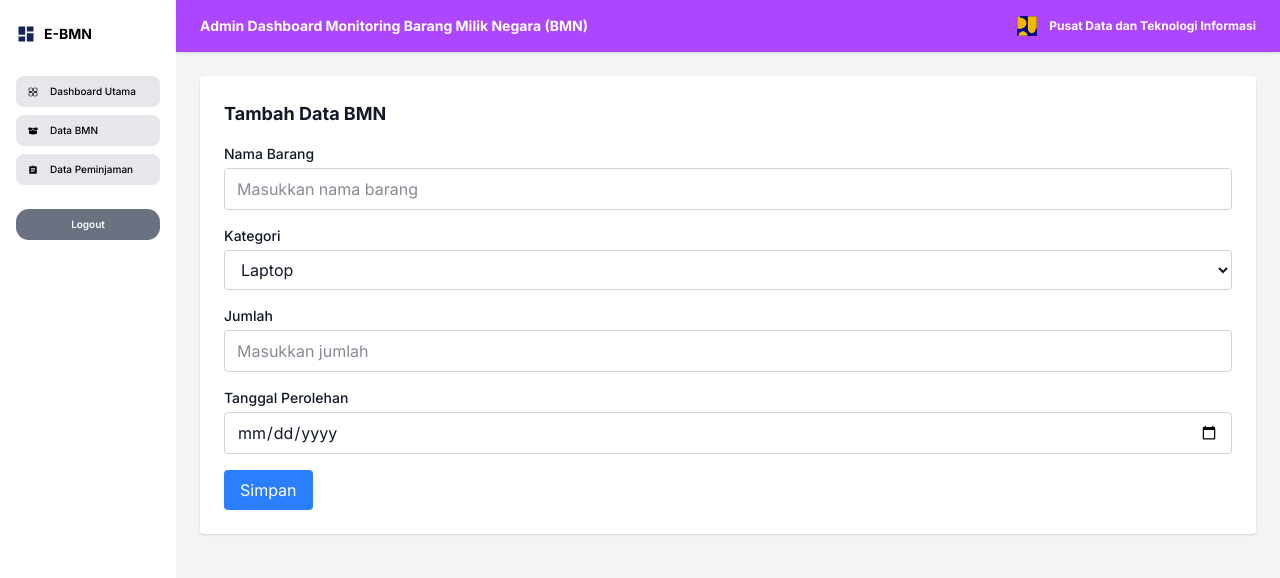
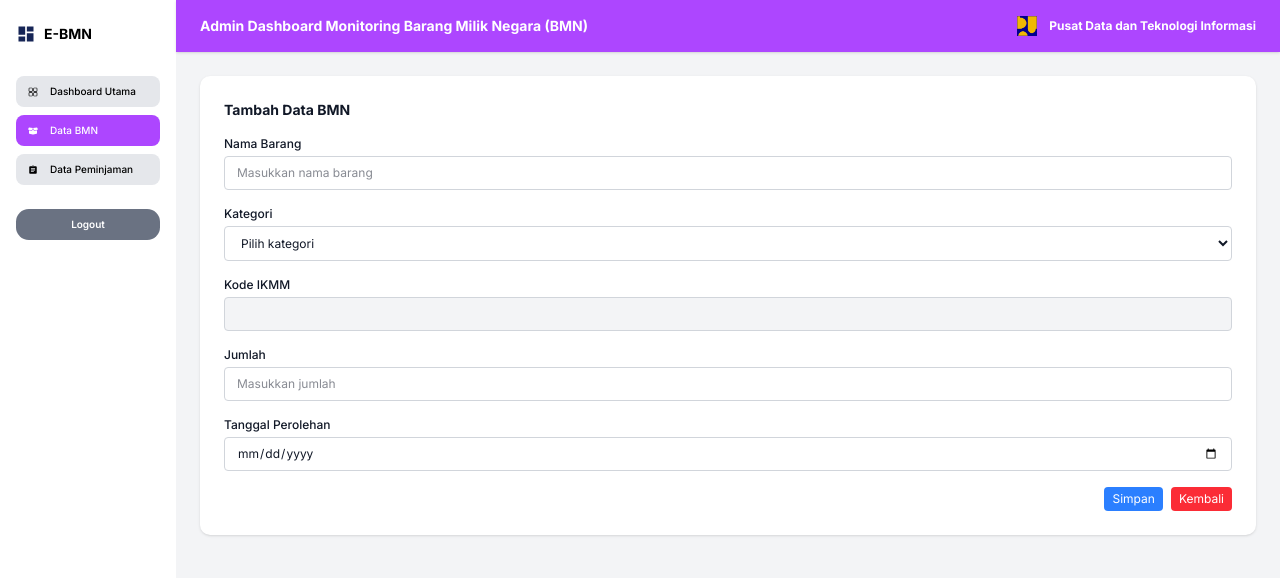
Before and after one commit to NayyaraMarshall/bmn-dashboard, a Next.js app: page /admin/bmn/add-bmn in a window 1280 px wide. Shown: the top 578 px of the page. Built offline with nearby package versions, Linux system fonts and the light colour scheme.

Commit message:
create add bmn page

```diff
--- a/app/admin/bmn/add-bmn/page.tsx
+++ b/app/admin/bmn/add-bmn/page.tsx
@@ -1,45 +1,153 @@
 "use client";
 
+import { useState } from "react";
+import { useRouter } from "next/navigation";
+import { dataBMN, BMN } from "@/data/dataBMN";
+
 export default function AddBMNPage() {
+  const router = useRouter();
+
+  // state
+  const [namaBarang, setNamaBarang] = useState("");
+  const [kategori, setKategori] = useState("");
+  const [jumlahBarang, setJumlahBarang] = useState<number | "">("");
+  const [tanggalPerolehan, setTanggalPerolehan] = useState("");
+  const [ikmm, setIkmm] = useState(""); // otomatis terisi
+
+  // mapping kategori -> ikmm
+  const kategoriToIkmm: Record<string, string> = {
+    Laptop: "3100106002",
+    TV: "3100103002",
+    Monitor: "3100106002",
+    Printer: "3100104002",
+  };
+
+  // format tanggal
+  const formatDate = (isoDate: string): string => {
+    const [year, month, day] = isoDate.split("-");
+    return `${day}-${month}-${year}`;
+  };
+
+  // submit
+  const handleSubmit = (e: React.FormEvent) => {
+    e.preventDefault();
+
+    if (!namaBarang || !kategori || !jumlahBarang || !tanggalPerolehan) {
+      alert("Semua field wajib diisi");
+      return;
+    }
+
+    const newBMN: BMN = {
+      idBMN: dataBMN.length + 1,
+      ikmm,
+      unit: 1,
+      namaBarang,
+      kategori,
+      jumlahBarang: Number(jumlahBarang),
+      tanggalPerolehan: formatDate(tanggalPerolehan),
+      kondisiBaik: Number(jumlahBarang),
+      kondisiRusak: 0,
+      dipinjam: 0,
+    };
+
+    dataBMN.push(newBMN);
+    router.push("/admin/bmn");
+  };
+
   return (
-    <div className="bg-white p-6 rounded shadow">
-      <h2 className="text-lg font-bold mb-4">Tambah Data BMN</h2>
-      <form className="space-y-4">
+    <div className="bg-white p-6 rounded-lg shadow">
+      <h2 className="text-sm font-bold mb-4">Tambah Data BMN</h2>
+      <form className="space-y-4" onSubmit={handleSubmit}>
         <div>
-          <label className="block text-sm font-medium mb-1">Nama Barang</label>
+          <label className="block text-xs font-medium mb-1">Nama Barang</label>
           <input
             type="text"
-            className="w-full border px-3 py-2 rounded"
+            className="text-xs w-full border px-3 py-2 rounded"
             placeholder="Masukkan nama barang"
+            value={namaBarang}
+            onChange={(e) => setNamaBarang(e.target.value)}
+            required
           />
         </div>
+
+        {/* kategori */}
         <div>
-          <label className="block text-sm font-medium mb-1">Kategori</label>
-          <select className="w-full border px-3 py-2 rounded">
-            <option>Laptop</option>
-            <option>TV</option>
-            <option>Monitor</option>
-            <option>Printer</option>
+          <label className="block text-xs font-medium mb-1">Kategori</label>
+          <select
+            className="text-xs w-full border px-3 py-2 rounded"
+            value={kategori}
+            onChange={(e) => {
+              const val = e.target.value;
+              setKategori(val);
+              setIkmm(kategoriToIkmm[val] || "");
+            }}
+            required
+          >
+            <option value="">Pilih kategori</option>
+            <option value="Laptop">Laptop</option>
+            <option value="TV">TV</option>
+            <option value="Monitor">Monitor</option>
+            <option value="Printer">Printer</option>
           </select>
         </div>
+
+        {/* ikmm otomatis */}
         <div>
-          <label className="block text-sm font-medium mb-1">Jumlah</label>
+          <label className="block text-xs font-medium mb-1">Kode IKMM</label>
+          <input
+            type="text"
+            className="text-xs w-full border px-3 py-2 rounded bg-gray-100"
+            value={ikmm}
+            readOnly
+          />
+        </div>
+
+        {/* jumlah */}
+        <div>
+          <label className="block text-xs font-medium mb-1">Jumlah</label>
           <input
             type="number"
-            className="w-full border px-3 py-2 rounded"
+            min={1}
+            className="text-xs w-full border px-3 py-2 rounded"
             placeholder="Masukkan jumlah"
+            value={jumlahBarang}
+            onChange={(e) =>
+              setJumlahBarang(
+                e.target.value === "" ? "" : Math.max(1, Number(e.target.value))
+              )
+            }
+            required
           />
         </div>
+
+        {/* tanggal */}
         <div>
-          <label className="block text-sm font-medium mb-1">Tanggal Perolehan</label>
-          <input type="date" className="w-full border px-3 py-2 rounded" />
+          <label className="block text-xs font-medium mb-1">Tanggal Perolehan</label>
+          <input
+            type="date"
+            className="text-xs w-full border px-3 py-2 rounded"
+            value={tanggalPerolehan}
+            onChange={(e) => setTanggalPerolehan(e.target.value)}
+            required
+          />
         </div>
-        <button
-          type="submit"
-          className="bg-blue-500 text-white px-4 py-2 rounded hover:bg-blue-600"
-        >
-          Simpan
-        </button>
+
+        {/* tombol */}
+        <div className="flex gap-2 justify-end">
+          <button
+            type="submit"
+            className="cursor-pointer text-xs bg-blue-500 text-white px-2 py-1 rounded hover:bg-blue-600"
+          >
+            Simpan
+          </button>
+          <button
+            type="button"
+            className="cursor-pointer text-xs bg-red-500 text-white px-2 py-1 rounded hover:bg-red-600"
+            onClick={() => router.push("/admin/bmn")}
+          >
+            Kembali
+          </button>
+        </div>
       </form>
     </div>
   );
--- a/app/admin/bmn/page.tsx
+++ b/app/admin/bmn/page.tsx
@@ -12,7 +12,7 @@ import { dataBMN } from "@/data/dataBMN";
 export default function DataBMNAdminPage() {
   const [search, setSearch] = useState("");
   const [kategori, setKategori] = useState("all");
-  const router = useRouter();   // 👈 pakai router
+  const router = useRouter();
 
   // Sort
   const sortedData = [...dataBMN].sort((a, b) => {
@@ -78,9 +78,8 @@ export default function DataBMNAdminPage() {
 
         {/* Add Button */}
         <Button
-          variant="default"
-          className="cursor-pointer text-xs h-[24px] px-3"
-          onClick={() => router.push("/admin/bmn/add-bmn")}   // 👈 redirect ke form
+          className="bg-blue-500 hover:bg-blue-600 cursor-pointer text-xs h-[24px] px-3"
+          onClick={() => router.push("/admin/bmn/add-bmn")}
         >
           + Add
         </Button>
--- a/components/Sidebar.tsx
+++ b/components/Sidebar.tsx
@@ -31,21 +31,22 @@ export default function Sidebar({ role }: { role: "admin" | "user" }) {
         </div>
         <nav className="px-4">
           <ul className="space-y-2">
-            {menuItems.map((item) => (
+            {menuItems.map((item) => {
+              const isActive = pathname.startsWith(item.href); // 👈 ganti logic di sini
+              return (
                 <li key={item.href}>
                   <Link
                     href={item.href}
                     className={`text-[10px] mb-2 flex font-medium items-center gap-3 block py-2 px-3 rounded-md transition-colors ${
-                    pathname === item.href
-                      ? activeColor
-                      : "bg-gray-200 " + hoverColor
+                      isActive ? activeColor : "bg-gray-200 " + hoverColor
                     }`}
                   >
                     {item.icon}
                     {item.label}
                   </Link>
                 </li>
-            ))}
+              );
+            })}
           </ul>
         </nav>
       </div>
--- a/data/dataBMN.ts
+++ b/data/dataBMN.ts
@@ -16,10 +16,10 @@ export const dataBMN: BMN[] = [
     idBMN: 1,
     ikmm: "3100102002",
     unit: 33,
-    namaBarang: "Lenovo IdeaPad 3 14/TL6",
+    namaBarang: "Lenovo IdeaPad 3 14-TL6",
     kategori: "Laptop",
     jumlahBarang: 12,
-    tanggalPerolehan: "26/08/2024",
+    tanggalPerolehan: "26-08-2024",
     kondisiBaik: 11,
     kondisiRusak: 1,
     dipinjam: 3,
@@ -31,7 +31,7 @@ export const dataBMN: BMN[] = [
     namaBarang: "Lenovo Yoga Pro 9 14",
     kategori: "Laptop",
     jumlahBarang: 10,
-    tanggalPerolehan: "20/08/2024",
+    tanggalPerolehan: "20-08-2024",
     kondisiBaik: 7,
     kondisiRusak: 3,
     dipinjam: 4,
@@ -43,7 +43,7 @@ export const dataBMN: BMN[] = [
     namaBarang: "Razer 14 2023",
     kategori: "Laptop",
     jumlahBarang: 25,
-    tanggalPerolehan: "26/08/2024",
+    tanggalPerolehan: "26-08-2024",
     kondisiBaik: 16,
     kondisiRusak: 9,
     dipinjam: 5,
@@ -55,7 +55,7 @@ export const dataBMN: BMN[] = [
     namaBarang: "Dell UltraSharp 27\"",
     kategori: "Monitor",
     jumlahBarang: 14,
-    tanggalPerolehan: "12/09/2024",
+    tanggalPerolehan: "12-09-2024",
     kondisiBaik: 13,
     kondisiRusak: 1,
     dipinjam: 2,
@@ -67,7 +67,7 @@ export const dataBMN: BMN[] = [
     namaBarang: "Asus Zenbook 15",
     kategori: "Laptop",
     jumlahBarang: 18,
-    tanggalPerolehan: "02/09/2024",
+    tanggalPerolehan: "02-09-2024",
     kondisiBaik: 18,
     kondisiRusak: 0,
     dipinjam: 6,
@@ -79,7 +79,7 @@ export const dataBMN: BMN[] = [
     namaBarang: "Samsung Smart TV 55\"",
     kategori: "TV",
     jumlahBarang: 10,
-    tanggalPerolehan: "14/07/2024",
+    tanggalPerolehan: "14-07-2024",
     kondisiBaik: 9,
     kondisiRusak: 1,
     dipinjam: 3,
@@ -91,7 +91,7 @@ export const dataBMN: BMN[] = [
     namaBarang: "Canon Pixma G2020",
     kategori: "Printer",
     jumlahBarang: 12,
-    tanggalPerolehan: "20/06/2024",
+    tanggalPerolehan: "20-06-2024",
     kondisiBaik: 10,
     kondisiRusak: 2,
     dipinjam: 4,
@@ -103,7 +103,7 @@ export const dataBMN: BMN[] = [
     namaBarang: "Lenovo ThinkPad X1",
     kategori: "Laptop",
     jumlahBarang: 20,
-    tanggalPerolehan: "11/08/2024",
+    tanggalPerolehan: "11-08-2024",
     kondisiBaik: 17,
     kondisiRusak: 3,
     dipinjam: 5,
@@ -115,7 +115,7 @@ export const dataBMN: BMN[] = [
     namaBarang: "LG UltraFine 24\"",
     kategori: "Monitor",
     jumlahBarang: 9,
-    tanggalPerolehan: "15/08/2024",
+    tanggalPerolehan: "15-08-2024",
     kondisiBaik: 8,
     kondisiRusak: 1,
     dipinjam: 2,
@@ -127,7 +127,7 @@ export const dataBMN: BMN[] = [
     namaBarang: "MacBook Pro M2",
     kategori: "Laptop",
     jumlahBarang: 14,
-    tanggalPerolehan: "28/05/2024",
+    tanggalPerolehan: "28-05-2024",
     kondisiBaik: 14,
     kondisiRusak: 0,
     dipinjam: 4,
@@ -139,7 +139,7 @@ export const dataBMN: BMN[] = [
     namaBarang: "LG OLED TV 65\"",
     kategori: "TV",
     jumlahBarang: 8,
-    tanggalPerolehan: "17/04/2024",
+    tanggalPerolehan: "17-04-2024",
     kondisiBaik: 7,
     kondisiRusak: 1,
     dipinjam: 3,
@@ -151,7 +151,7 @@ export const dataBMN: BMN[] = [
     namaBarang: "HP LaserJet Pro M15",
     kategori: "Printer",
     jumlahBarang: 9,
-    tanggalPerolehan: "09/03/2024",
+    tanggalPerolehan: "09-03-2024",
     kondisiBaik: 8,
     kondisiRusak: 1,
     dipinjam: 2,
@@ -163,7 +163,7 @@ export const dataBMN: BMN[] = [
     namaBarang: "Dell UltraSharp 27\"",
     kategori: "Monitor",
     jumlahBarang: 14,
-    tanggalPerolehan: "12/09/2024",
+    tanggalPerolehan: "12-09-2024",
     kondisiBaik: 13,
     kondisiRusak: 1,
     dipinjam: 2,
```
Also changed, not shown: data/dataPeminjaman.ts (+17 -17 lines). Lines whose indentation alone changed are shown as unchanged.
